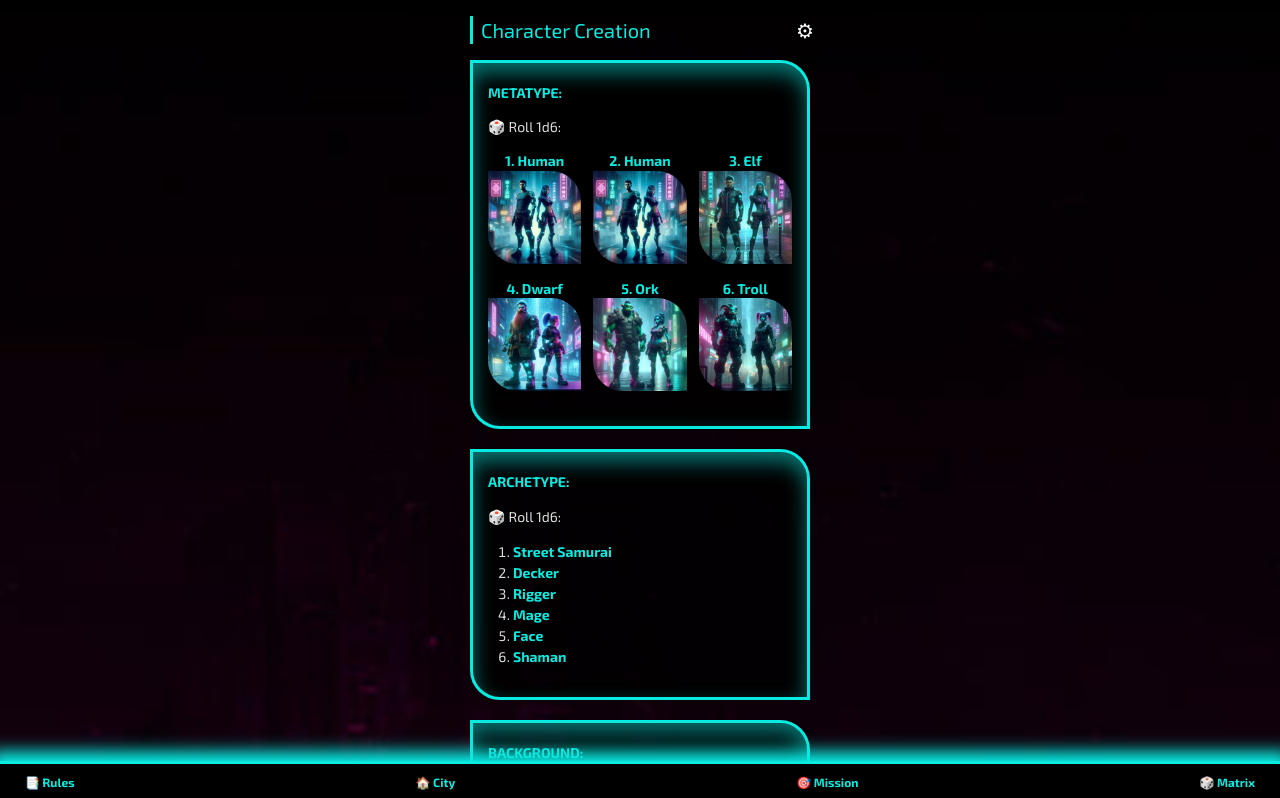
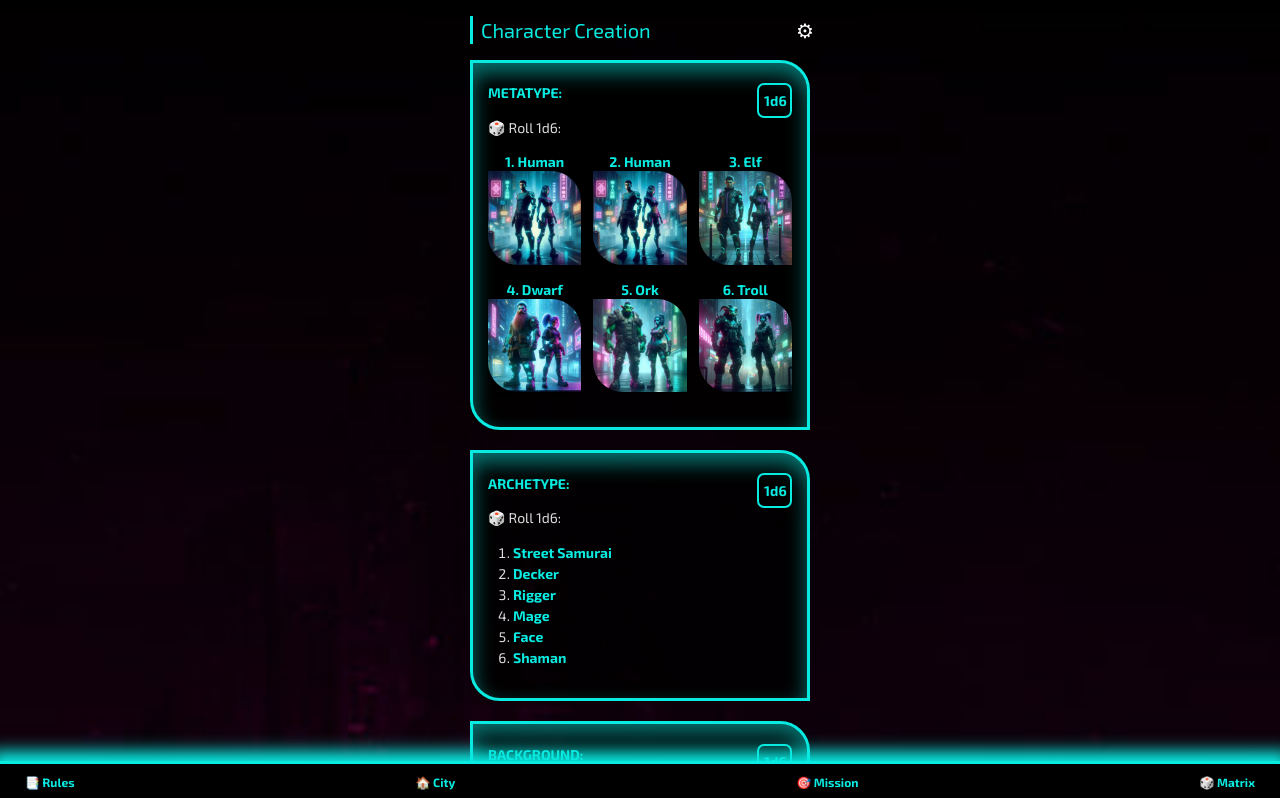
Before and after one commit to BroBuddy/shadowrun-neonhollow, a React (Vite) app: page /character in a window 1280 px wide. Shown: the top 798 px of the page. Built offline with nearby package versions, Linux system fonts and the light colour scheme.

Commit message:
added dice again

```diff
--- a/src/App.scss
+++ b/src/App.scss
@@ -34,9 +34,15 @@ body {
 }
 
 .violet-mode {
-    h2 {
+    h2,
+    .dice {
         border-color: var(--violet);
         color: var(--violet);
+    }
+
+    .active-dice {
+        background-color: var(--violet);
+        color: var(--white);
     }
 
     a,
@@ -57,9 +63,15 @@ body {
 }
 
 .turquoise-mode {
-    h2 {
+    h2,
+    .dice {
         border-color: var(--turquoise);
         color: var(--turquoise);
+    }
+
+    .active-dice {
+        background-color: var(--turquoise);
+        color: var(--black);
     }
 
     a,
@@ -81,7 +93,7 @@ body {
 
 .modal {
     display: none;
-    z-index: 1;
+    z-index: 100;
 }
 
 strong {
@@ -124,18 +136,6 @@ img {
     border-bottom-left-radius: 30px;
 }
 
-.card {
-    border-top-right-radius: 30px;
-    border-bottom-left-radius: 30px;
-    border: 3px solid;
-    padding: 20px 15px;
-    margin: 0 20px 20px;
-
-    &.card-margin {
-        margin: 20px 0;
-    }
-}
-
 p,
 span {
     font-size: 14px;
@@ -159,10 +159,21 @@ table {
     }
 }
 
+.card {
+    border-top-right-radius: 30px;
+    border-bottom-left-radius: 30px;
+    border: 3px solid;
+    padding: 20px 15px;
+    margin: 0 20px 20px;
+
+    &.card-margin {
+        margin: 20px 0;
+    }
+}
+
 .dice {
     cursor: pointer;
-    border: 2px solid var(--black);
-    color: var(--violet);
+    border: 2px solid;
     border-radius: 7px;
     padding: 5px;
     height: 35px;
@@ -170,11 +181,6 @@ table {
     text-align: center;
     font-size: 14px;
     font-weight: bold;
-
-    &.active-dice {
-        background-color: var(--white);
-        color: var(--black);
-    }
 }
 
 nav {
@@ -200,6 +206,10 @@ nav {
     animation: spinner 2s linear infinite;
 }
 
+.empty-dice {
+    animation: spinner 500ms linear infinite;
+}
+
 @keyframes spinner {
     to {
         transform: rotate(360deg);
--- a/src/components/Dice.tsx
+++ b/src/components/Dice.tsx
@@ -3,14 +3,15 @@ import { useRef, useState } from 'react'
 type DiceType = { label: string; min: number; max: number }
 
 const Dice = ({ label, min, max }: DiceType) => {
-    const secondsDelay = 1
     const [content, setContent] = useState<string>(label)
     const [isDisabled, setIsDisabled] = useState<boolean>(false)
     const timeoutRef = useRef<NodeJS.Timeout | null>(null)
 
     const handleDiceClick = () => {
-        if (isDisabled) return
+        setIsDisabled(false)
+        setContent('')
 
+        timeoutRef.current = setTimeout(() => {
             const number = Math.floor(Math.random() * max) + min
             setContent(number.toString())
             setIsDisabled(true)
@@ -18,16 +19,12 @@ const Dice = ({ label, min, max }: DiceType) => {
             if (timeoutRef.current) {
                 clearTimeout(timeoutRef.current)
             }
-
-        timeoutRef.current = setTimeout(() => {
-            setContent(label)
-            setIsDisabled(false)
-        }, secondsDelay * 1000)
+        }, 500)
     }
 
     return (
         <div
-            className={`dice ${isDisabled ? 'active-dice' : ''}`}
+            className={`dice ${isDisabled ? 'active-dice' : ''} ${!content ? 'empty-dice' : ''}`}
             onClick={handleDiceClick}
         >
             {content}
--- a/src/feature/archetype/components/ArchetypeView.tsx
+++ b/src/feature/archetype/components/ArchetypeView.tsx
@@ -3,6 +3,7 @@ import { Link } from 'react-router-dom'
 import { useMemo } from 'react'
 import { getArchetypeData } from '../archtypeData'
 import { Archetype } from '../ArchetypeType'
+import Dice from '@/components/Dice'
 
 function ArchetypeView() {
     const archetypes = useMemo(() => {
@@ -15,9 +16,15 @@ function ArchetypeView() {
 
     return (
         <Card>
-            <p>
-                <strong className="highlight">Archetype:</strong>
-            </p>
+            <div className="flex justify-between items-center">
+                <p>
+                    <strong className="highlight">Archetype:</strong>
+                </p>
+                <div className="flex gap-2">
+                    <Dice label="1d6" min={1} max={6} />
+                </div>
+            </div>
+
             <p>🎲 Roll 1d6:</p>
             <ol className="list-margin">
                 {archetypes.map((item: Archetype, index: number) => (
--- a/src/feature/background/components/BackgroundView.tsx
+++ b/src/feature/background/components/BackgroundView.tsx
@@ -1,13 +1,19 @@
 import Card from '@/components/Card'
+import Dice from '@/components/Dice'
 import MatrixTable from '@/components/MatrixTable'
 
 function BackgroundView() {
     return (
         <Card>
-            <p>
-                <strong className="highlight">Background:</strong>
-            </p>
-            <p>Your archetype is the tens digit - 🎲 Roll 1d6:</p>
+            <div className="flex justify-between items-center">
+                <p>
+                    <strong className="highlight">Background:</strong>
+                </p>
+                <div className="flex gap-2">
+                    <Dice label="1d6" min={1} max={6} />
+                </div>
+            </div>
+            <p>🎲 Roll 1d6: Archetype is the tens digit</p>
             <MatrixTable linkPrefix="/background/R7" />
         </Card>
     )
--- a/src/feature/metatype/components/MetatypeView.tsx
+++ b/src/feature/metatype/components/MetatypeView.tsx
@@ -1,12 +1,18 @@
 import Card from '@/components/Card'
+import Dice from '@/components/Dice'
 import { Link } from 'react-router-dom'
 
 function MetatypeView() {
     return (
         <Card>
-            <p>
-                <strong className="highlight">Metatype:</strong>
-            </p>
+            <div className="flex justify-between items-center">
+                <p>
+                    <strong className="highlight">Metatype:</strong>
+                </p>
+                <div className="flex gap-2">
+                    <Dice label="1d6" min={1} max={6} />
+                </div>
+            </div>
             <p>🎲 Roll 1d6:</p>
 
             <div className="flex justify-between gap-3">
--- a/src/pages/Matrix.tsx
+++ b/src/pages/Matrix.tsx
@@ -21,6 +21,7 @@ function Matrix() {
                     </li>
                 </ol>
             </Card>
+
             <Card>
                 <p>
                     <strong className="highlight">Event Matrix:</strong>
@@ -28,6 +29,7 @@ function Matrix() {
                 <p>🎲 Roll 2d6:</p>
                 <MatrixTable linkPrefix="/event/R4" />
             </Card>
+
             <Card>
                 <p>
                     <strong className="highlight">Runner Matrix:</strong>
```
Lines whose indentation alone changed are shown as unchanged.
